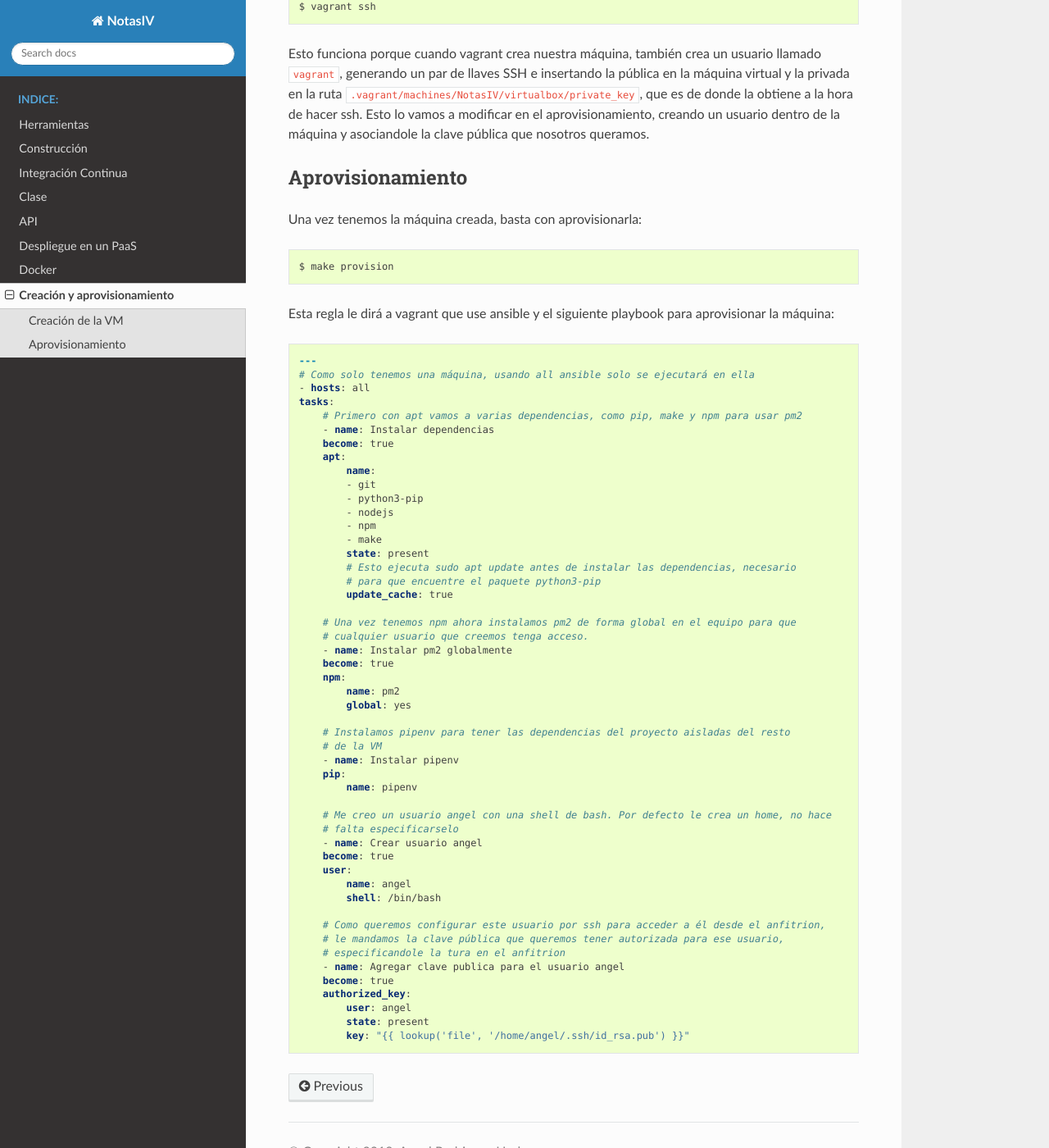
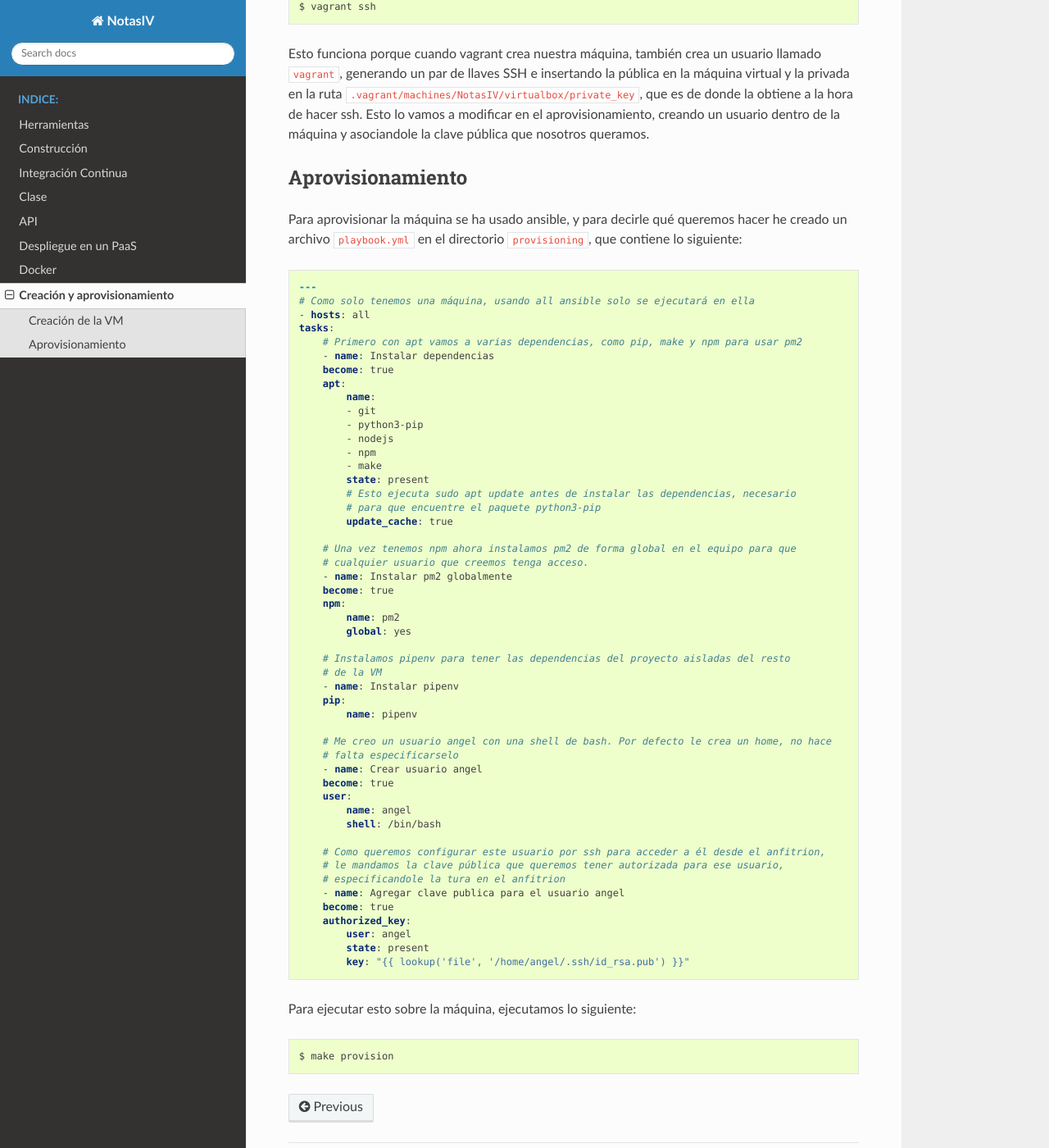
Before and after one commit to angelhodar/NotasIV, a Sphinx documentation site: the page built from docs/vagrant.rst, in a window 1280 px wide and 1400 px high, scrolled down 1317 px. Shown: the whole window at 82% size. Built offline with Sphinx 7.4.7 and the Read the Docs theme 2.0.0, drawn with Linux system fonts in a browser that asks for light colours.

Commit message:
Extiende documentacion aprovisionamiento #31

```diff
--- a/docs/vagrant.rst
+++ b/docs/vagrant.rst
@@ -73,13 +73,8 @@ la máquina y asociandole la clave pública que nosotros queramos.
 Aprovisionamiento
 -----------------
 
-Una vez tenemos la máquina creada, basta con aprovisionarla:
-
-.. code:: bash
-
-    $ make provision
-
-Esta regla le dirá a vagrant que use ansible y el siguiente playbook para aprovisionar la máquina:
+Para aprovisionar la máquina se ha usado ansible, y para decirle qué queremos hacer he creado un archivo ``playbook.yml``
+en el directorio ``provisioning``, que contiene lo siguiente:
 
 .. code:: yaml
 
@@ -133,3 +128,9 @@ Esta regla le dirá a vagrant que use ansible y el siguiente playbook para aprov
             user: angel
             state: present
             key: "{{ lookup('file', '/home/angel/.ssh/id_rsa.pub') }}"
+
+Para ejecutar esto sobre la máquina, ejecutamos lo siguiente:
+
+.. code:: bash
+
+    $ make provision
```
